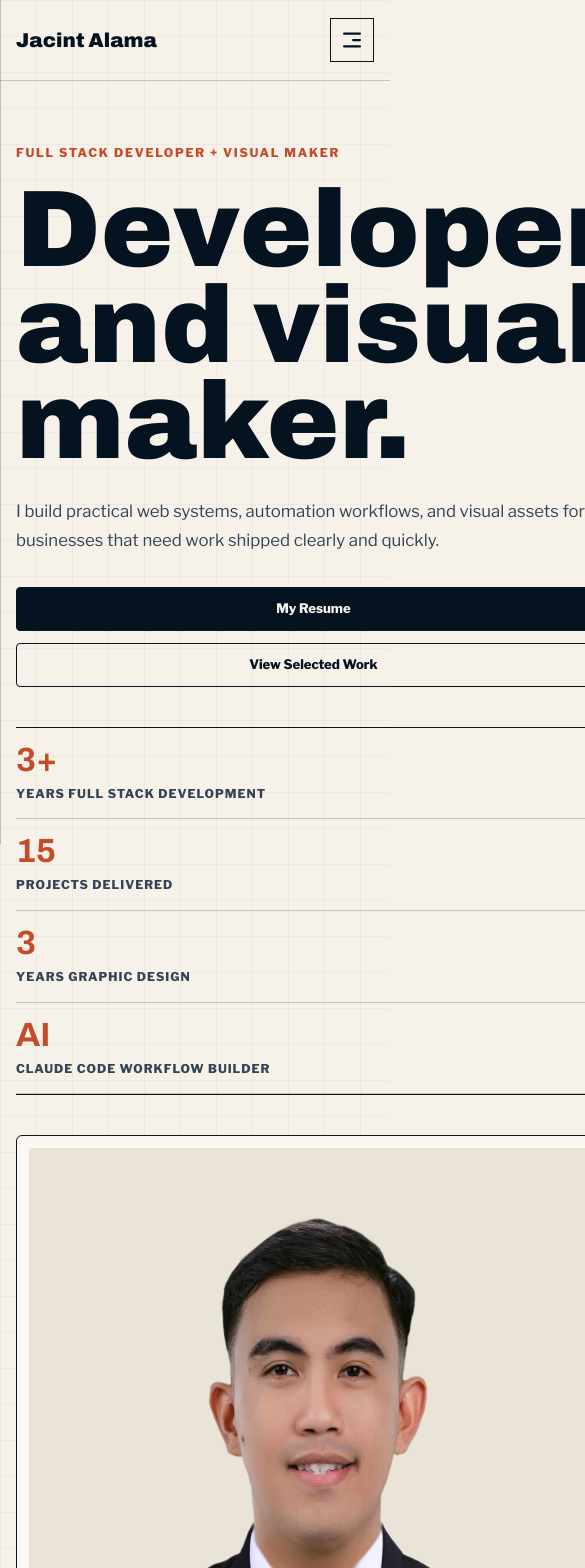
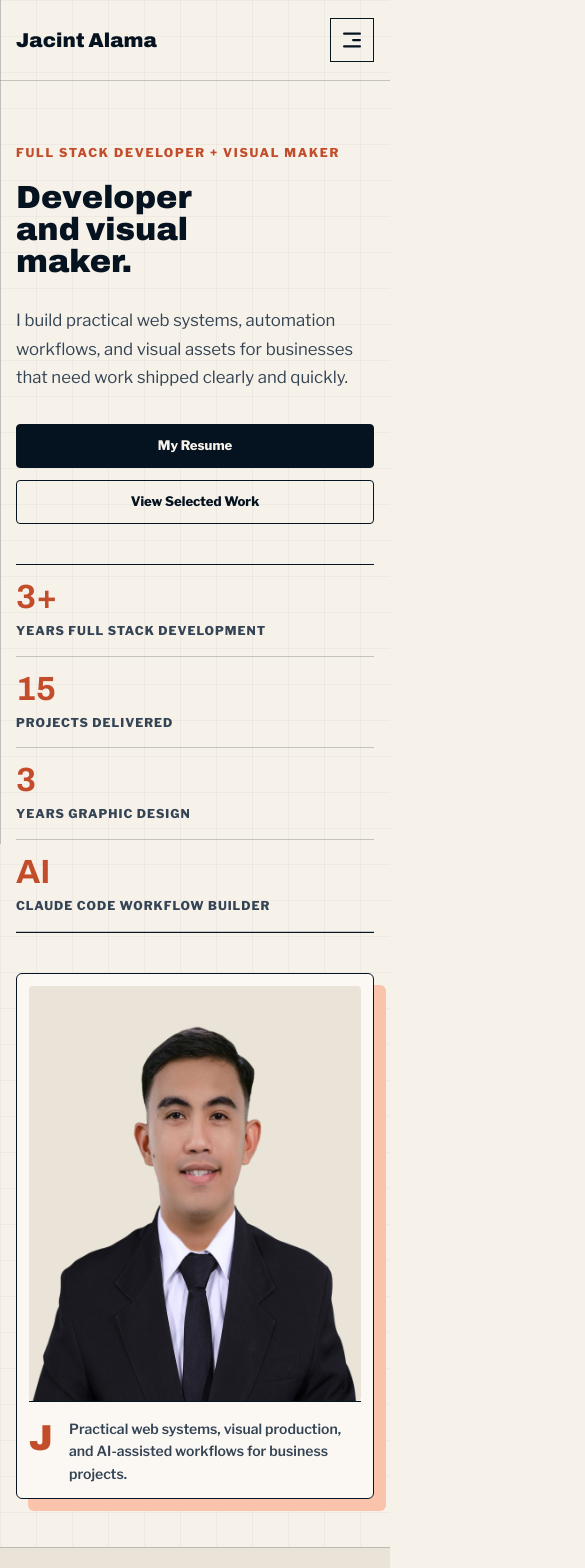
Before and after one commit to Jacintalama/my-portfolio, a Next.js app: page / in a window 390 px wide. Shown: the top 1568 px of the page, 585 px wide, since content can reach past the window. Built offline with nearby package versions, Linux system fonts and the light colour scheme.

Commit message:
Polish responsive portfolio layout

```diff
--- a/components/Hero.tsx
+++ b/components/Hero.tsx
@@ -9,10 +9,14 @@ const Hero = () => {
     <section id="home" className="relative min-h-screen pt-24 md:pt-28">
       <div className="page-shell">
         <div className="grid min-h-[calc(100vh-7rem)] items-center gap-10 py-12 lg:grid-cols-[1.08fr_0.92fr] lg:gap-14">
-          <div>
+          <div className="min-w-0">
             <p className="section-kicker mb-5">{hero.eyebrow}</p>
-            <h1 className="display-title max-w-[820px]">{hero.primaryTitle}</h1>
-            <p className="body-copy mt-7 text-[1.05rem] md:text-[1.1rem]">
+            <h1 className="display-title max-w-[820px]" aria-label={hero.primaryTitle}>
+              <span className="block">Developer</span>
+              <span className="block">and visual</span>
+              <span className="block">maker.</span>
+            </h1>
+            <p className="body-copy mt-7 break-words text-[1.05rem] md:text-[1.1rem]">
               {hero.summary}
             </p>
 
@@ -21,11 +25,11 @@ const Hero = () => {
                 href={hero.resumeUrl}
                 target="_blank"
                 rel="noopener noreferrer"
-                className="print-button"
+                className="print-button w-full sm:w-auto"
               >
                 My Resume
               </a>
-              <a href="#projects" className="print-button secondary">
+              <a href="#projects" className="print-button secondary w-full sm:w-auto">
                 View Selected Work
               </a>
             </div>
@@ -47,14 +51,13 @@ const Hero = () => {
             </div>
           </div>
 
-          <div className="relative">
+          <div className="relative min-w-0">
             <div className="ruled-panel relative overflow-hidden p-3 shadow-[12px_12px_0_var(--oxide-soft)]">
               <div className="relative aspect-[4/5] overflow-hidden rounded-[4px] bg-[color:var(--paper-soft)]">
                 <Image
                   src={hero.portrait}
                   alt="Portrait of Jacint Alama"
                   fill
-                  priority
                   sizes="(max-width: 1024px) 90vw, 460px"
                   className="object-cover"
                 />
--- a/styles/globals.css
+++ b/styles/globals.css
@@ -93,10 +93,11 @@ a {
 
   .display-title {
     font-family: 'Archivo', system-ui, sans-serif;
-    font-size: 3.1rem;
+    font-size: 2rem;
     font-weight: 900;
-    line-height: 0.88;
+    line-height: 1;
     letter-spacing: 0;
+    overflow-wrap: break-word;
   }
 
   .section-title {
@@ -175,33 +176,30 @@ a {
 }
 
 @media (min-width: 768px) {
-  @layer components {
   .section-band {
     padding-block: 5.75rem;
   }
 
   .display-title {
-      font-size: 5.4rem;
+    font-size: 5.1rem;
+    line-height: 0.9;
   }
 
   .section-title {
     font-size: 3.55rem;
   }
 }
-}
 
 @media (min-width: 1120px) {
-  @layer components {
   .section-band {
     padding-block: 7rem;
   }
 
   .display-title {
-      font-size: 6.8rem;
+    font-size: 6.4rem;
   }
 
   .section-title {
     font-size: 4.25rem;
   }
 }
-}
```
Lines whose indentation alone changed are shown as unchanged.
